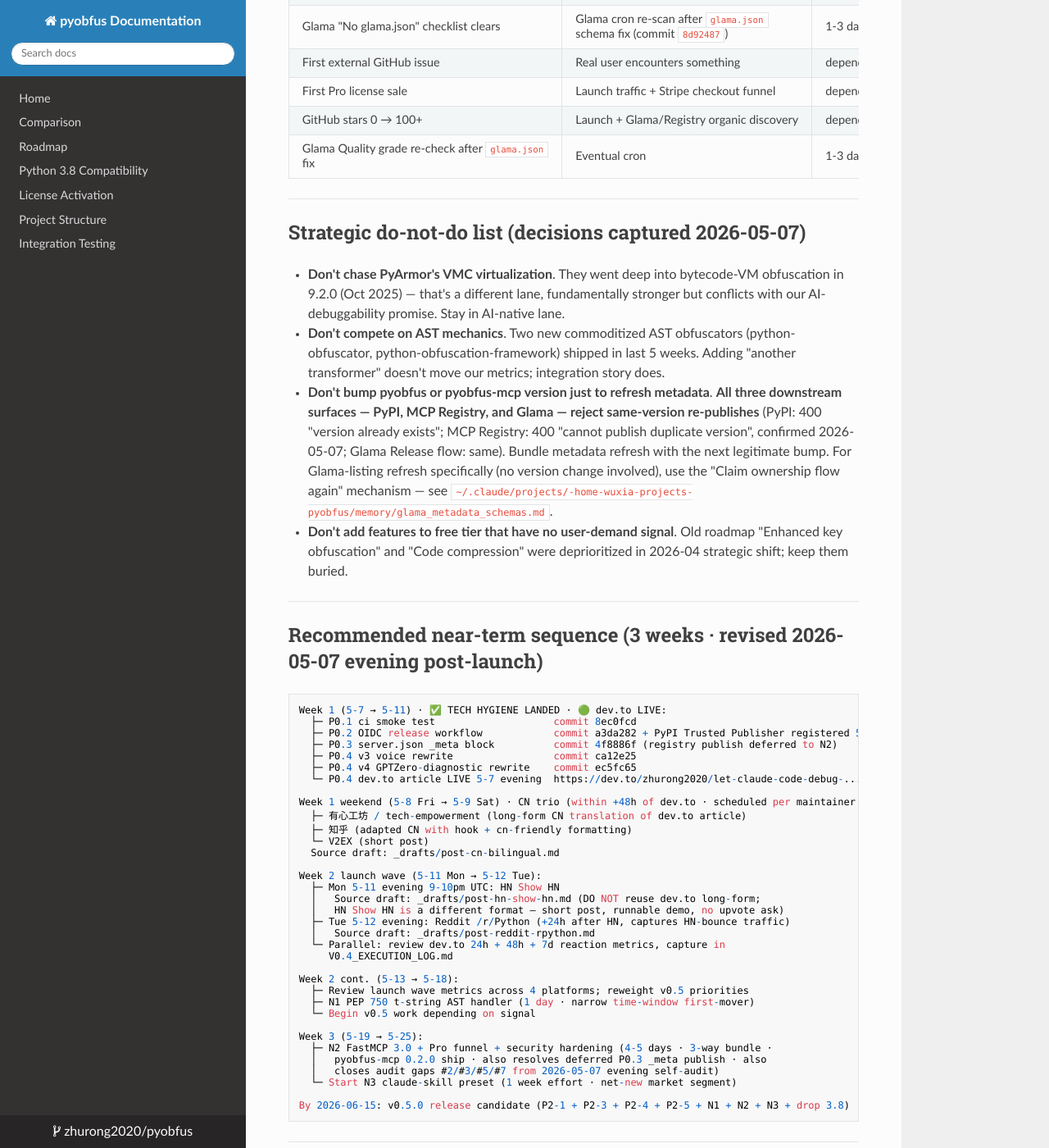
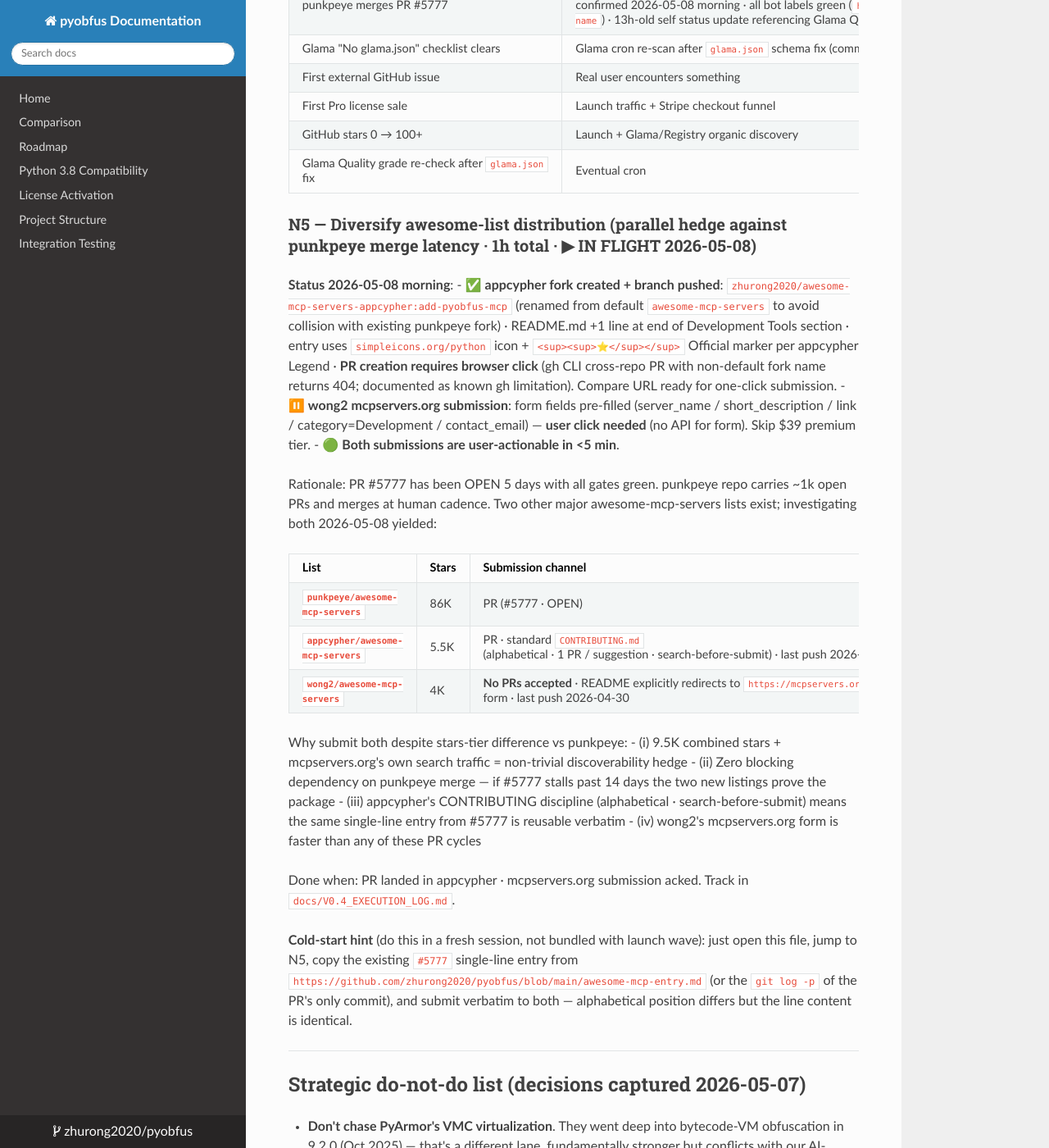
Before and after one commit to zhurong2020/pyobfus, an MkDocs documentation site: the page built from docs/POST_V0.4_TODO.md, in a window 1280 px wide and 1400 px high, scrolled down 8441 px. Shown: the whole window at 82% size. Built offline with MkDocs 1.6.1, drawn with Linux system fonts in a browser that asks for light colours; nearby versions of some CDN libraries; some of the changed text lies outside the part shown.

Commit message:
docs(POST_V0.4_TODO): N5 awesome-list diversification in flight + #5777 status snapshot
- N5 added under P2 — submit pyobfus-mcp to wong2 (mcpservers.org form,
  no PRs accepted) + appcypher (standard PR with simpleicons.org icon)
  as parallel hedge against punkpeye PR #5777 merge latency
- Status sub-block: appcypher fork zhurong2020/awesome-mcp-servers-appcypher
  created, branch add-pyobfus-mcp pushed, PR creation requires browser
  click (gh CLI cross-repo PR with non-default fork name returns 404).
  wong2 form fields pre-filled, user click needed.
- P2 table updated with current PR #5777 state=OPEN snapshot
  (all bot labels green, 13h-old self status update un-acked)

Decision rationale captured: 9.5K combined stars + mcpservers.org's own
search traffic = non-trivial discoverability hedge if punkpeye stalls
past 14 days. Same single-line entry from #5777 reusable verbatim
(format adjusted per appcypher Legend: simpleicons icon + sup-star
Official marker, no Glama badge).

Companion: tech-deai skill commercial MCP packaging tracked in
~/.claude/skills/tech-deai/BACKLOG.md; placeholder GitHub repo
zhurong2020/tech-deai-loop created same session.

Co-Authored-By: Claude Opus 4.7 (1M context) <noreply@anthropic.com>

```diff
--- a/docs/POST_V0.4_TODO.md
+++ b/docs/POST_V0.4_TODO.md
@@ -235,12 +235,37 @@ mcp-publisher login github -token "$(gh auth token)"
 
 | Item | Trigger condition | ETA |
 |---|---|---|
-| punkpeye merges PR #5777 | 86k★-repo human cadence | 3-7 days typical |
+| punkpeye merges PR #5777 | 86k★-repo human cadence · `state=OPEN` confirmed 2026-05-08 morning · all bot labels green (`has-emoji`/`has-glama`/`valid-name`) · 13h-old self status update referencing Glama Quality A still un-acked by maintainer | 3-7 days typical |
 | Glama "No glama.json" checklist clears | Glama cron re-scan after `glama.json` schema fix (commit `8d92487`) | 1-3 days |
 | First external GitHub issue | Real user encounters something | depends on launch |
 | First Pro license sale | Launch traffic + Stripe checkout funnel | depends on launch |
 | GitHub stars 0 → 100+ | Launch + Glama/Registry organic discovery | depends on launch |
 | Glama Quality grade re-check after `glama.json` fix | Eventual cron | 1-3 days |
+
+### N5 — Diversify awesome-list distribution (parallel hedge against punkpeye merge latency · 1h total · ▶ IN FLIGHT 2026-05-08)
+
+**Status 2026-05-08 morning**:
+- ✅ **appcypher fork created + branch pushed**: `zhurong2020/awesome-mcp-servers-appcypher:add-pyobfus-mcp` (renamed from default `awesome-mcp-servers` to avoid collision with existing punkpeye fork) · README.md +1 line at end of Development Tools section · entry uses `simpleicons.org/python` icon + `<sup><sup>⭐</sup></sup>` Official marker per appcypher Legend · **PR creation requires browser click** (gh CLI cross-repo PR with non-default fork name returns 404; documented as known gh limitation). Compare URL ready for one-click submission.
+- ⏸️ **wong2 mcpservers.org submission**: form fields pre-filled (server_name / short_description / link / category=Development / contact_email) — **user click needed** (no API for form). Skip $39 premium tier.
+- 🟢 **Both submissions are user-actionable in <5 min**.
+
+Rationale: PR #5777 has been OPEN 5 days with all gates green. punkpeye repo carries ~1k open PRs and merges at human cadence. Two other major awesome-mcp-servers lists exist; investigating both 2026-05-08 yielded:
+
+| List | Stars | Submission channel | Cost | Verdict |
+|---|---|---|---|---|
+| **`punkpeye/awesome-mcp-servers`** | 86K | PR (#5777 · OPEN) | ✅ already invested | — |
+| **`appcypher/awesome-mcp-servers`** | 5.5K | PR · standard `CONTRIBUTING.md` (alphabetical · 1 PR / suggestion · search-before-submit) · last push 2026-05-06 (active) · 558 open issues | 30 min single PR | **Submit** |
+| **`wong2/awesome-mcp-servers`** | 4K | **No PRs accepted** · README explicitly redirects to `https://mcpservers.org/submit` form · last push 2026-04-30 | 10 min web form | **Submit** |
+
+Why submit both despite stars-tier difference vs punkpeye:
+- (i) 9.5K combined stars + mcpservers.org's own search traffic = non-trivial discoverability hedge
+- (ii) Zero blocking dependency on punkpeye merge — if #5777 stalls past 14 days the two new listings prove the package
+- (iii) appcypher's CONTRIBUTING discipline (alphabetical · search-before-submit) means the same single-line entry from #5777 is reusable verbatim
+- (iv) wong2's mcpservers.org form is faster than any of these PR cycles
+
+Done when: PR landed in appcypher · mcpservers.org submission acked. Track in `docs/V0.4_EXECUTION_LOG.md`.
+
+**Cold-start hint** (do this in a fresh session, not bundled with launch wave): just open this file, jump to N5, copy the existing `#5777` single-line entry from `https://github.com/zhurong2020/pyobfus/blob/main/awesome-mcp-entry.md` (or the `git log -p` of the PR's only commit), and submit verbatim to both — alphabetical position differs but the line content is identical.
 
 ---
 
```
